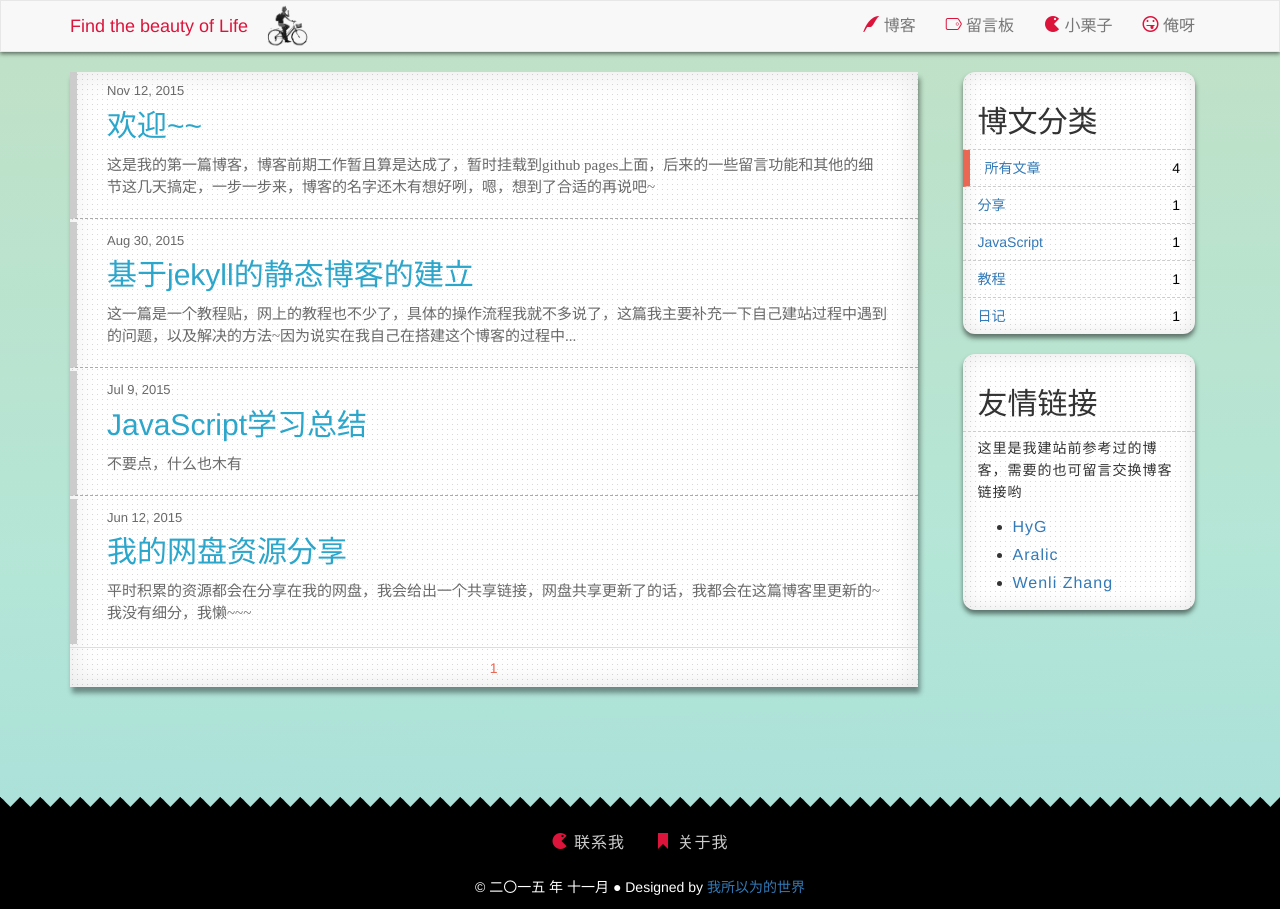
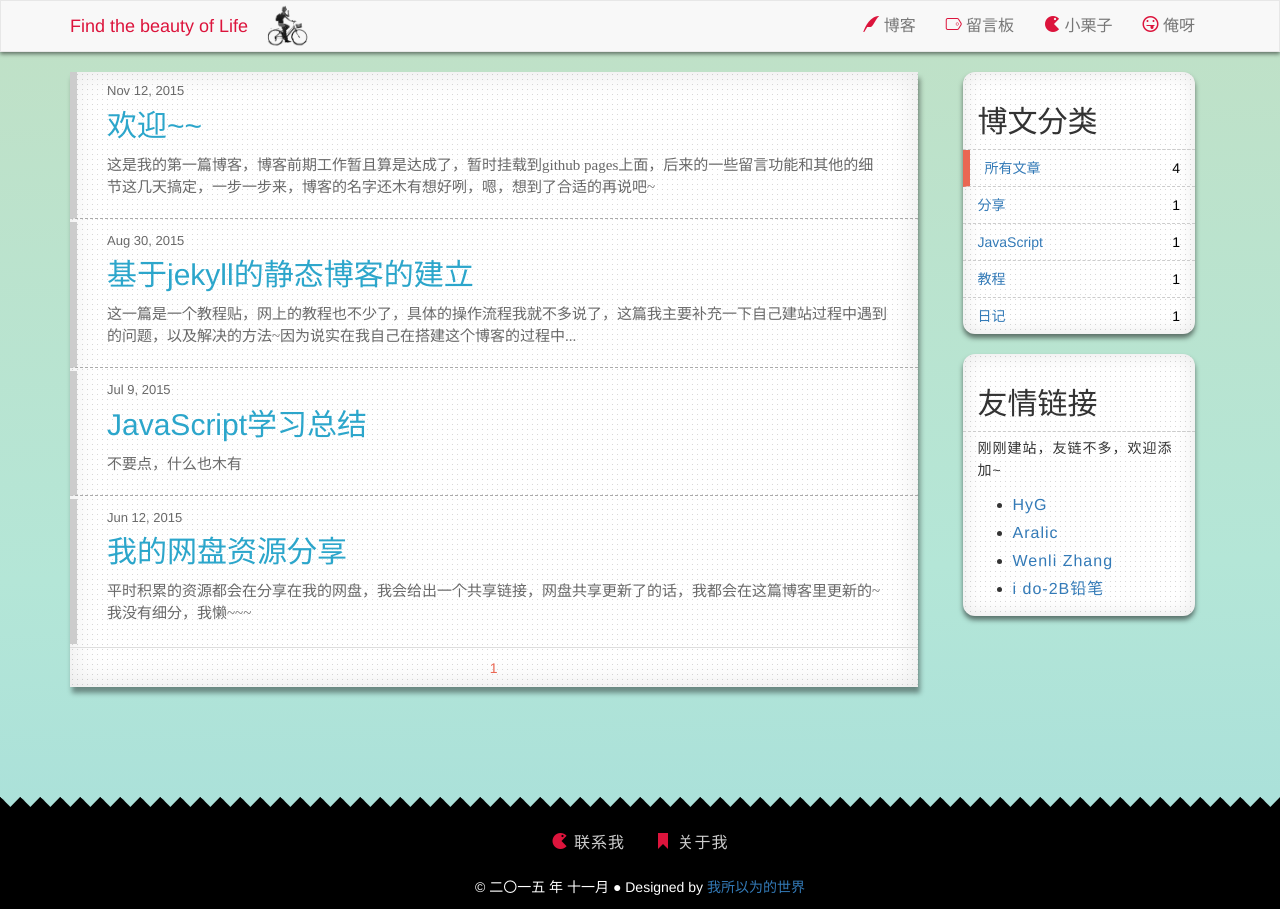
Before and after one commit to momeakl/momeakl.github.io, a Jekyll site: the page built from index.html, in a window 1280 px wide. Built offline with Jekyll 4.4.1, drawn with Linux system fonts in a browser that asks for light colours; nearby versions of some CDN libraries; some web fonts are replaced; the list of posts is cut into pages by our own code; comment, search, counter and statistics services are not loaded; a style sheet for code colours, icons or effects is not loaded.

Commit message:
add a friend link

```diff
--- a/index.html
+++ b/index.html
@@ -108,11 +108,12 @@
                     <h2>友情链接</h2>
                 </div>
                 <div class="cate-list-link">
-                   <span>这里是我建站前参考过的博客，需要的也可留言交换博客链接哟</span>
+                   <span>刚刚建站，友链不多，欢迎添加~</span>
                     <ul>
                         <li><a href="http://gaohaoyang.github.io/">HyG</a></li>
                         <li><a href="http://aralic.github.io/">Aralic</a></li>
                         <li><a href="http://zhangwenli.com/blog/">Wenli Zhang</a></li>
+                        <li><a href="http://www.idongu.com/">i do-2B铅笔</a></li>
                     </ul>
 
                 </div>
```
